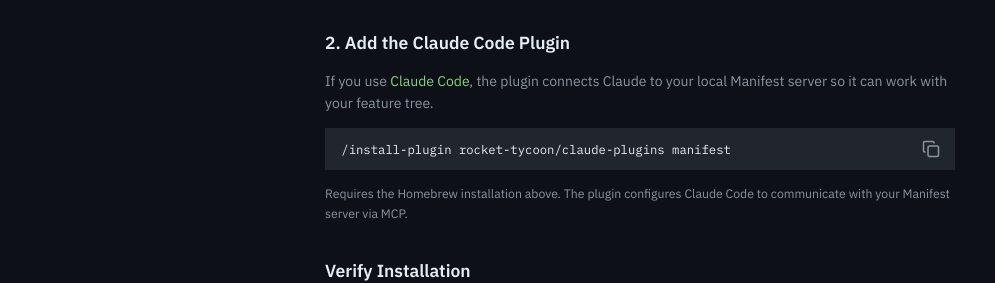
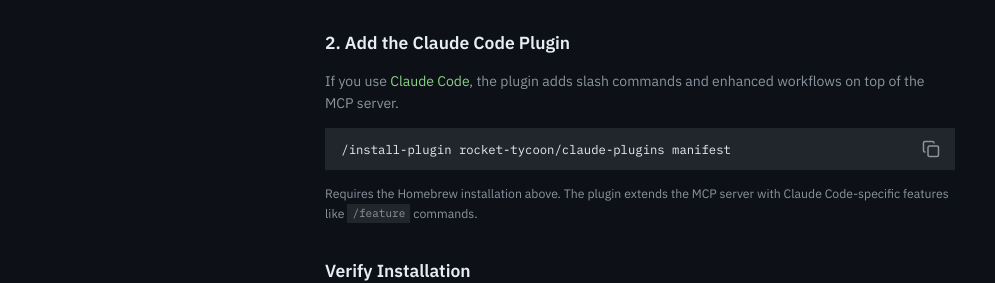
Before and after one commit to manifestdocs/manifest-web, a SvelteKit app: page /docs/install in a window 1280 px wide. Shown: the part 360-643 px from the top of the page, without its empty margins (0-995 px from the left). Built offline with nearby package versions, Linux system fonts and the light colour scheme; no server answers.

Commit message:
Fix plugin messaging - adds slash commands on top of MCP

```diff
--- a/src/routes/+page.svelte
+++ b/src/routes/+page.svelte
@@ -96,7 +96,7 @@
                 </div>
                 <p class="install-note">
                     Using <span class="claude-code-text">Claude Code</span>?
-                    <a href="/docs/install">Add the plugin</a> to connect Claude to your feature tree.
+                    <a href="/docs/install">Add the plugin</a> for slash commands and enhanced workflows.
                 </p>
             </div>
         </section>
--- a/src/routes/docs/install/+page.svelte
+++ b/src/routes/docs/install/+page.svelte
@@ -56,7 +56,7 @@
             <h2>2. Add the Claude Code Plugin</h2>
             <p>
                 If you use <a href="https://claude.ai/code" target="_blank" rel="noopener">Claude Code</a>,
-                the plugin connects Claude to your local Manifest server so it can work with your feature tree.
+                the plugin adds slash commands and enhanced workflows on top of the MCP server.
             </p>
             <div class="code-block">
                 <code>{claudeCommand}</code>
@@ -74,8 +74,8 @@
                 </button>
             </div>
             <p class="note">
-                Requires the Homebrew installation above. The plugin configures Claude Code to communicate
-                with your Manifest server via MCP.
+                Requires the Homebrew installation above. The plugin extends the MCP server with
+                Claude Code-specific features like <code>/feature</code> commands.
             </p>
         </section>
 
```
